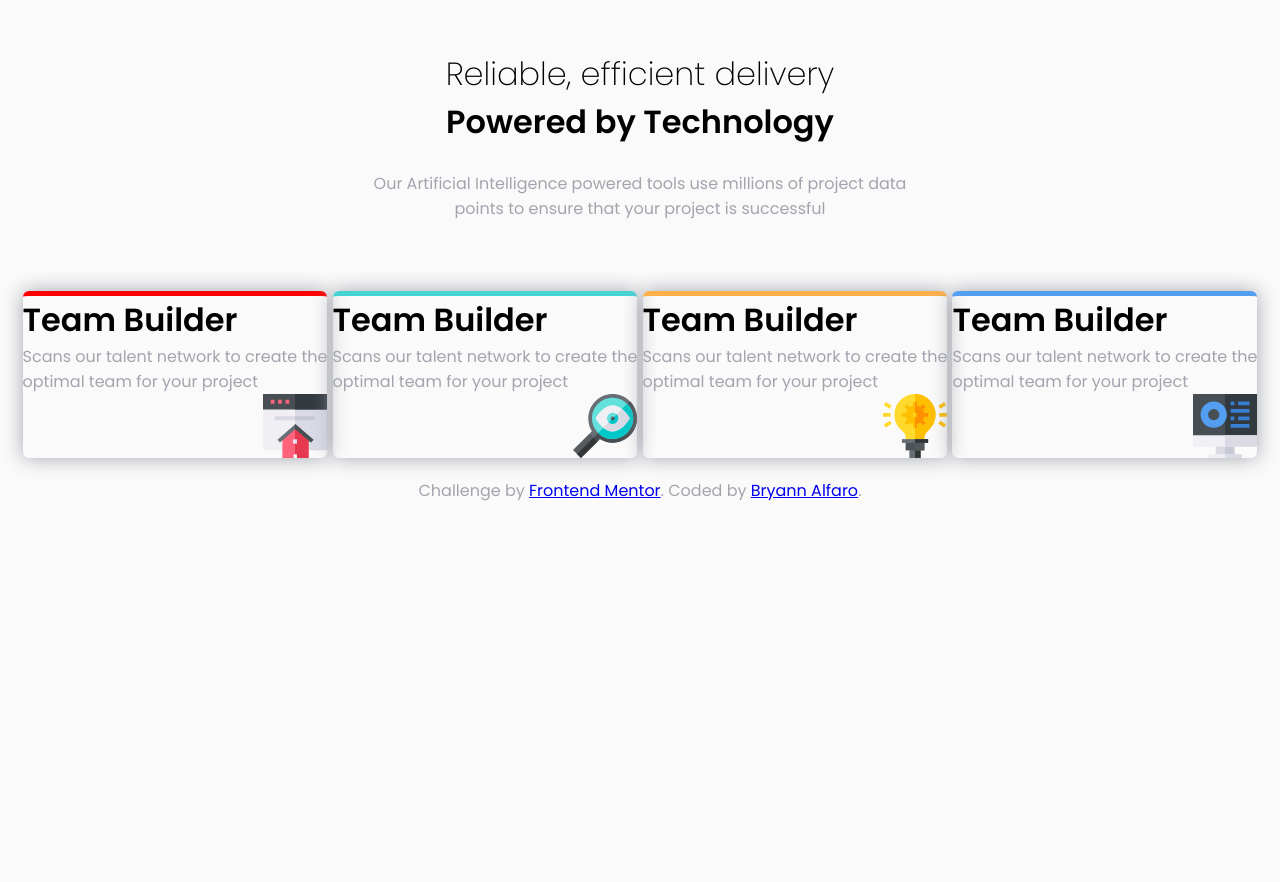
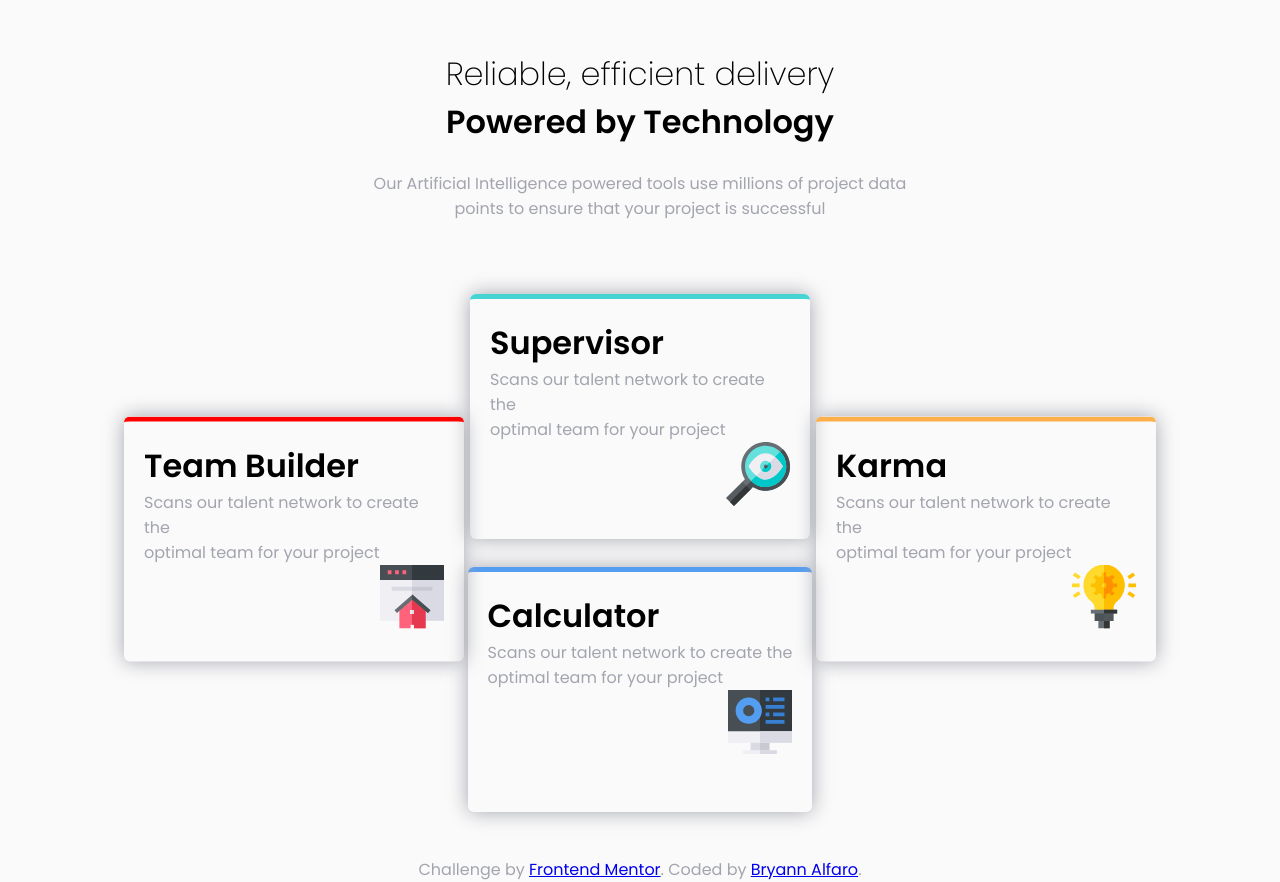
Before and after one commit to bryannalfaro/frontend-mentor-fourcards, a plain HTML site: page index.html in a window 1280 px wide. Before the commit the page ends 800 px from the top, so only its background shows below. Drawn offline with Linux system fonts and the light colour scheme.

Commit message:
maybe good

```diff
--- a/css/styles.css
+++ b/css/styles.css
@@ -36,7 +36,7 @@ p{
   display: flex;
   flex-wrap: wrap;
   justify-content: center;
-  margin-left: auto;
+  margin: 0 auto;
   padding: 20px;
   max-width: 1440px;
 
@@ -47,8 +47,12 @@ p{
 
     border-top: 5px solid red;
     border-radius: 6px;
-    margin: auto;
+    padding: 20px;
+    height: 200px;
+    margin: 3px;
+    width: 300px;
     box-shadow: 0 0 20px hsl(229, 6%, 66%);
+    transform: translateY(50%);
 }
 
 .supervisor{
@@ -56,7 +60,10 @@ p{
 
     border-top: 5px solid hsl(180, 62%, 55%);
     border-radius: 6px;
-    margin: auto;
+    height: 200px;
+    width: 300px;
+    padding: 20px;
+    margin: 3px;
     box-shadow: 0 0 20px hsl(229, 6%, 66%);
 }
 
@@ -65,7 +72,11 @@ p{
 
     border-top: 5px solid hsl(34, 97%, 64%);
     border-radius: 6px;
-    margin: auto;
+    margin: 3px;
+    height: 200px;
+    width: 300px;
+    padding: 20px;
+    transform: translateY(50%);
     box-shadow: 0 0 20px hsl(229, 6%, 66%);
 }
 
@@ -74,11 +85,15 @@ p{
 
     border-top: 5px solid hsl(212, 86%, 64%);
     border-radius: 6px;
-    margin: auto;
+    margin: 2%;
+    padding: 20px;
     box-shadow: 0 0 20px hsl(229, 6%, 66%);
+    height: 200px;
+
 }
 .super{
     margin-left: auto;
+
 
 }
 
--- a/index.html
+++ b/index.html
@@ -37,7 +37,7 @@
     </div>
 
     <div class="supervisor">
-      <h1>Team Builder</h1>
+      <h1>Supervisor</h1>
       <p>Scans our talent network to create the <br>
         optimal team for your project
       </p>
@@ -46,7 +46,7 @@
     </div>
 
     <div class="karma">
-      <h1>Team Builder</h1>
+      <h1>Karma</h1>
       <p>Scans our talent network to create the <br>
         optimal team for your project
       </p>
@@ -55,7 +55,7 @@
     </div>
 
     <div class="calculator">
-      <h1>Team Builder</h1>
+      <h1>Calculator</h1>
       <p>Scans our talent network to create the <br>
         optimal team for your project
       </p>
```
